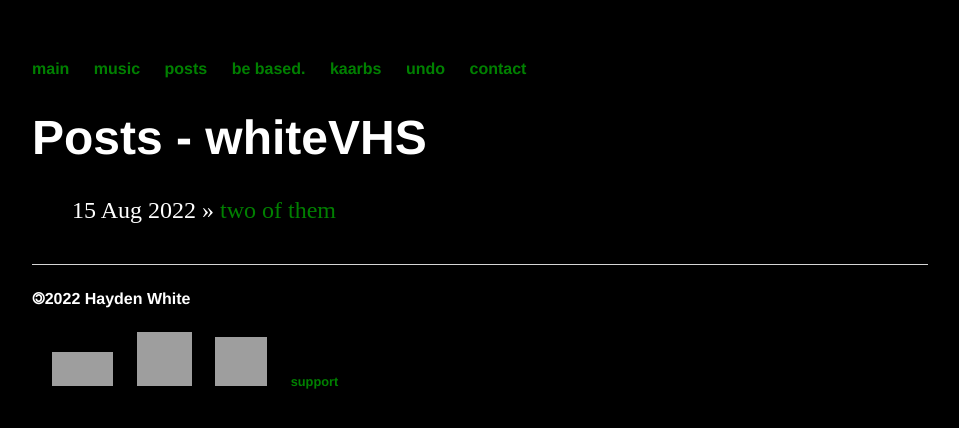
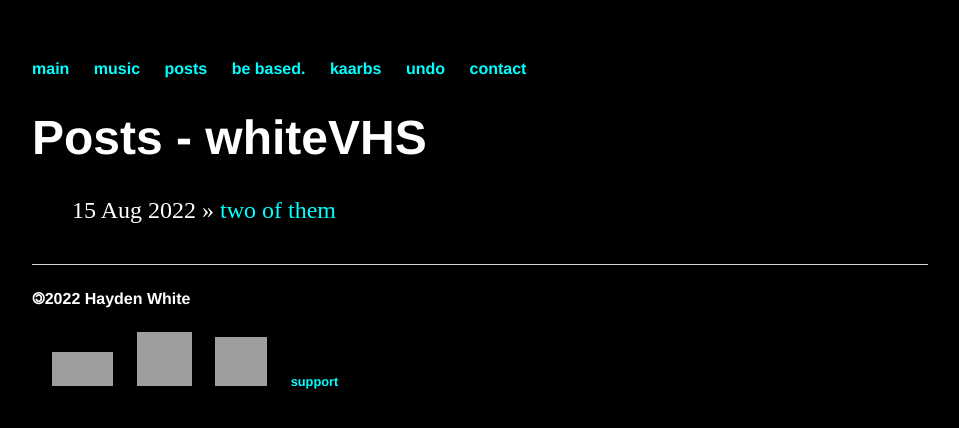
Before and after one commit to whiteVHS/whiteVHS.github.io, a Jekyll site: the page built from blog/index.html, in a window 1280 px wide. Shown: the top 428 px of the page, without its empty margins (160-1119 px from the left). Built offline with Jekyll 4.4.1, drawn with Linux system fonts in a browser that asks for light colours; grey boxes are pictures that could not be loaded.

Commit message:
Update main.css

```diff
--- a/css/main.css
+++ b/css/main.css
@@ -18,7 +18,7 @@ nav ul li, footer ul li {
 }
 a {
     text-decoration: none;
-    color:green;
+    color:aqua;
 }
 a:hover {
     text-decoration: underline;
```
